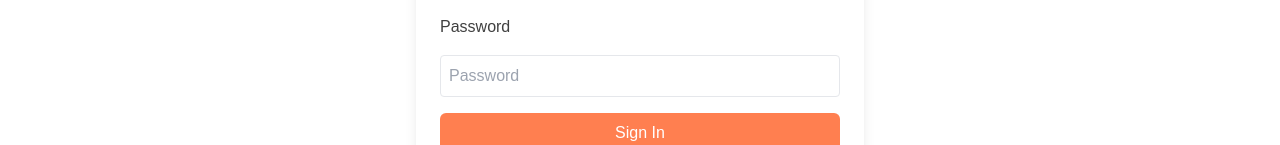
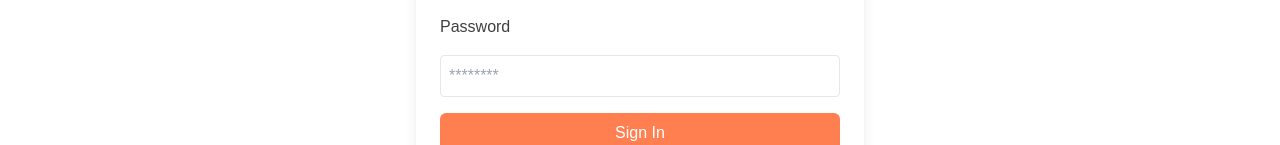
Before and after one commit to JuanitaAK/ai-story, a Next.js app: page /login in a window 1280 px wide. Shown: the part 288-433 px from the top of the page. Built offline with nearby package versions, Linux system fonts and the light colour scheme.

Commit message:
taking off comments

```diff
--- a/src/components/SignIn.tsx
+++ b/src/components/SignIn.tsx
@@ -6,7 +6,7 @@ import * as z from "zod";
 import { zodResolver } from "@hookform/resolvers/zod";
 import { Loader } from "./Loader";
 
-type SignInFormData = {
+export type SignInFormData = {
   user_mail: string;
   user_password: string;
 };
@@ -49,7 +49,7 @@ export const SignIn = () => {
       <Loader />;
       //router.push(`/loading`);
       await connectUser(data);
-      await router.push(`/story`);
+      await router.push(`/stories`);
     } catch (error) {
       setError("root", {
         message: "Something is with wrong with your mail or password",
@@ -92,11 +92,11 @@ export const SignIn = () => {
           Password
         </label>
         <input
+          className="w-full p-2 border rounded focus:ring focus:ring-story"
           type="password"
           id="user_password"
           {...register("user_password")}
-          className="w-full p-2 border rounded focus:ring focus:ring-story"
-          placeholder="Password"
+          placeholder="********"
         />
         {errors.user_password?.message && (
           <div className="text-red-500">{errors.user_password.message}</div>
@@ -121,101 +121,3 @@ export const SignIn = () => {
     //</div>
   );
 };
-
-// import { connectUser } from "@/services/signInUsperApi";
-// import Link from "next/link";
-// import { useState } from "react";
-// import { useRouter } from "next/router";
-
-// export type SignInFormData = {
-//   user_mail: string;
-//   user_password: string;
-// };
-
-// export const SignIn: React.FC = () => {
-//   const router = useRouter();
-//   const [formData, setFormData] = useState<SignInFormData>({
-//     user_mail: "",
-//     user_password: "",
-//   });
-
-//   const handleChange = (
-//     e: React.ChangeEvent<HTMLInputElement | HTMLSelectElement>
-//   ) => {
-//     const { name, value } = e.target;
-//     setFormData((prevData) => ({
-//       ...prevData,
-//       [name]: value,
-//     }));
-//   };
-
-//   const handleSubmit = async (e: React.FormEvent<HTMLFormElement>) => {
-//     e.preventDefault();
-
-//     try {
-//       const user = await connectUser(formData);
-//       router.push("/stories");
-//     } catch (error) {
-//       // Handle error here
-//     }
-
-//     console.log(formData);
-//   };
-//   return (
-//     <div className="flex content-center justify-center w-full mt-6 p-3">
-//       <div className="bg-white p-6 m-3  rounded-lg shadow-lg w-full max-w-md ">
-//         <h2 className="text-3xl font-bold text-font mb-6">Sign In</h2>
-
-//         <form onSubmit={handleSubmit} className="flex flex-col space-y-4">
-//           <label
-//             htmlFor="user_mail"
-//             className="text-sm font-medium text-neutral-700"
-//           >
-//             Email
-//           </label>
-//           <input
-//             type="email"
-//             id="user_mail"
-//             name="user_mail"
-//             value={formData.user_mail}
-//             onChange={handleChange}
-//             className="w-full p-2 border rounded focus:ring focus:ring-story"
-//             placeholder="Your email"
-//             required
-//           />
-
-//           <label
-//             htmlFor="user_password"
-//             className="text-sm font-medium text-neutral-700"
-//           >
-//             Password
-//           </label>
-//           <input
-//             type="password"
-//             id="user_password"
-//             name="user_password"
-//             value={formData.user_password}
-//             onChange={handleChange}
-//             className="w-full p-2 border rounded focus:ring focus:ring-story"
-//             placeholder="Your password"
-//             required
-//           />
-
-//           <button
-//             type="submit"
-//             className="bg-button text-white py-2 rounded-md hover:bg-hover transition duration-300"
-//           >
-//             Sign In
-//           </button>
-//         </form>
-
-//         <p className="text-sm text-neutral-600 mt-4">
-//           Don't have an account?{" "}
-//           <Link href="/signup" className="text-blue hover:underline">
-//             Sign Up
-//           </Link>
-//         </p>
-//       </div>
-//     </div>
-//   );
-// };
--- a/src/components/SignUp.tsx
+++ b/src/components/SignUp.tsx
@@ -6,7 +6,7 @@ import * as z from "zod";
 import { zodResolver } from "@hookform/resolvers/zod";
 import { Loader } from "./Loader";
 
-type SignUpFormData = {
+export type SignUpFormData = {
   user_name: string;
   user_lastname: string;
   user_mail: string;
@@ -72,7 +72,7 @@ export const SignUp = () => {
     try {
       <Loader />;
       await createUser(data);
-      await router.push(`/signup`);
+      await router.push(`/form`);
     } catch (error) {
       setError("root", {
         message: "Something is with wrong with your informations",
@@ -268,130 +268,3 @@ export const SignUp = () => {
 //     <div className="flex content-center justify-center w-full mt-6 p-3">
 //       <div className="bg-white p-8 rounded-lg shadow-lg w-full max-w-md">
 //         <h2 className="text-3xl font-bold text-font mb-6">Sign Up</h2>
-
-//         <form onSubmit={handleSubmit} className="flex flex-col space-y-4 pb-3">
-//           <div className="flex space-x-4">
-//             <div className="flex-1 space-y-4 ">
-//               <label
-//                 htmlFor="user_name"
-//                 className="text-m font-medium text-neutral-700"
-//               >
-//                 First Name
-//               </label>
-//               <input
-//                 type="text"
-//                 id="user_name"
-//                 className="w-full p-2 border rounded focus:ring focus:ring-story"
-//                 placeholder="John"
-//                 name="user_name"
-//                 value={formData.user_name}
-//                 onChange={handleChange}
-//                 required
-//               />
-//             </div>
-//             <div className="flex-1 space-y-4 ">
-//               <label
-//                 htmlFor="user_lastname"
-//                 className="text-m font-medium text-neutral-700"
-//               >
-//                 Last Name
-//               </label>
-//               <input
-//                 type="text"
-//                 id="user_lastname"
-//                 className="w-full p-2 border rounded focus:ring focus:ring-story"
-//                 placeholder="Doe"
-//                 name="user_lastname"
-//                 value={formData.user_lastname}
-//                 onChange={handleChange}
-//                 required
-//               />
-//             </div>
-//           </div>
-
-//           <label
-//             htmlFor="email"
-//             className="text-m font-medium text-neutral-700"
-//           >
-//             Email
-//           </label>
-//           <input
-//             type="email"
-//             id="email"
-//             className="w-full p-2 border rounded focus:ring focus:ring-story"
-//             placeholder="toto@story.com"
-//             name="user_mail"
-//             value={formData.user_mail}
-//             onChange={handleChange}
-//             required
-//           />
-//           <label
-//             htmlFor="confirmEmail"
-//             className="text-m font-medium text-neutral-700"
-//           >
-//             Confirm Email
-//           </label>
-//           <input
-//             type="email"
-//             id="confirmEmail"
-//             className="w-full p-2 border rounded focus:ring focus:ring-story"
-//             placeholder="toto@story.com"
-//             name="confirmEmail"
-//             value={formData.confirmEmail}
-//             onChange={handleChange}
-//             required
-//           />
-
-//           <label
-//             htmlFor="user_password"
-//             className="text-m font-medium text-neutral-700"
-//           >
-//             Password
-//           </label>
-//           <input
-//             type="password"
-//             id="user_password"
-//             className="w-full p-2 border rounded focus:ring focus:ring-story"
-//             placeholder="Your user_password"
-//             name="user_password"
-//             value={formData.user_password}
-//             onChange={handleChange}
-//             // pattern="^(?=.*[a-z])(?=.*[A-Z])(?=.*\d)(?=.*[@$!%*?&])[A-Za-z\d@$!%*?&]{8,}$"
-//             title="The password must be at least 8 characters long and include at least one uppercase letter, one lowercase letter, one number, and one special character."
-//             required
-//           />
-//           <label
-//             htmlFor="confirm_user_password"
-//             className="text-m font-medium text-neutral-700"
-//           >
-//             Confirm your password
-//           </label>
-//           <input
-//             type="password"
-//             id="confirm_muser_password"
-//             className="w-full p-2  border rounded focus:ring focus:ring-story"
-//             value={formData.confirm_user_password}
-//             name="confirm_user_password"
-//             onChange={handleChange}
-//             placeholder="Confirm your user_password"
-//             required
-//           />
-
-//           <button
-//             type="submit"
-//             className="bg-button text-white py-2 my-3 rounded-md hover:bg-hover transition duration-300"
-//           >
-//             Sign Up
-//           </button>
-//         </form>
-
-//         <p className="text-m text-neutral-600 mt-4">
-//           Already have an account?{" "}
-//           <Link href="/login" className="text-blue hover:underline">
-//             Sign In &nbsp;
-//           </Link>
-//         </p>
-//       </div>
-//     </div>
-//   );
-// };
```
